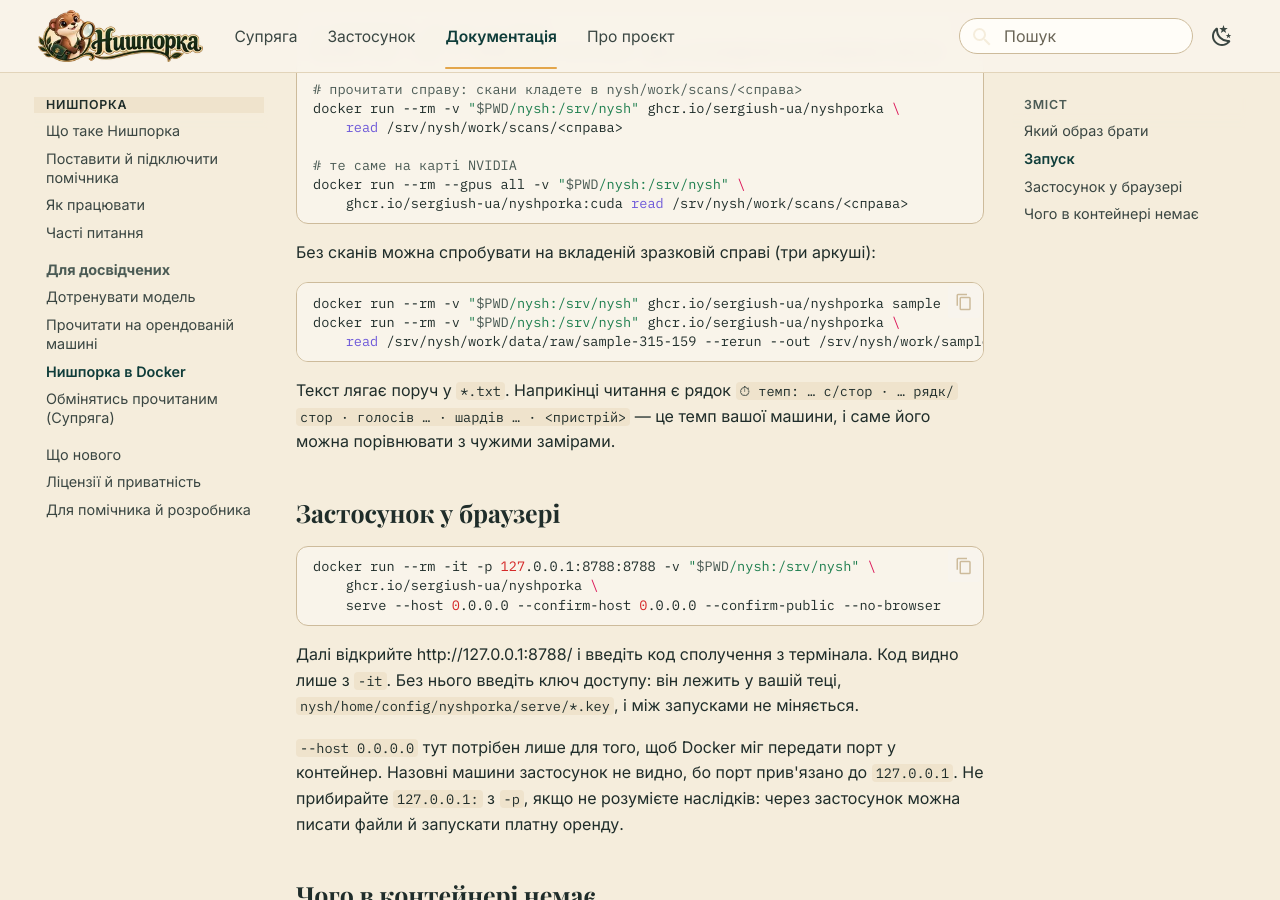
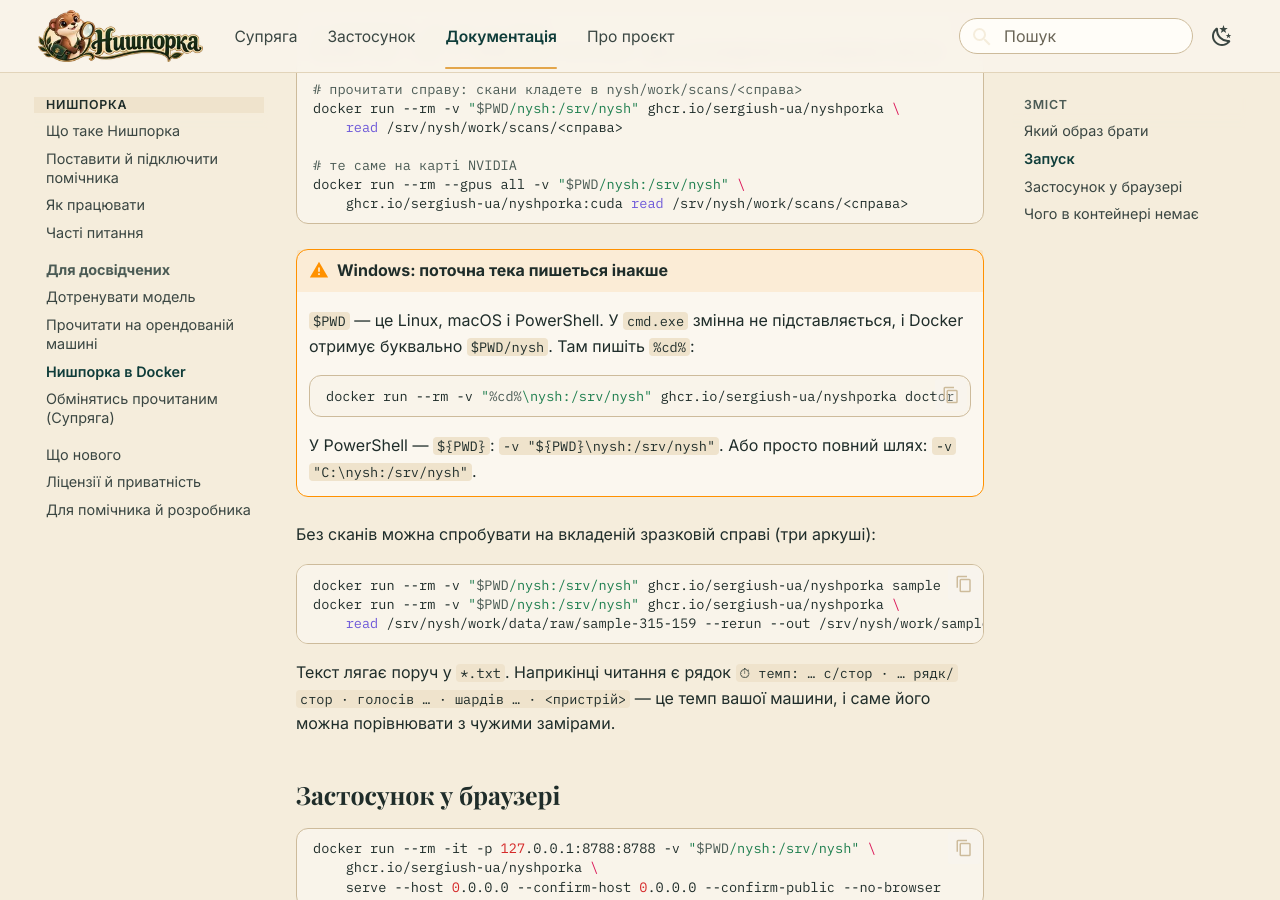
Before and after one commit to SERGIUSH-UA/nyshporka, an MkDocs documentation site: the page built from docs/docker.md, in a window 1280 px wide and 900 px high, scrolled down 1156 px. Built offline with MkDocs 1.6.1 and Material for MkDocs 9.7.7, drawn with Linux system fonts in a browser that asks for light colours; comment, search, counter and statistics services are not loaded.

Commit message:
docs/docker: Windows cmd.exe writes the current folder as %cd%, not $PWD
With $PWD in cmd.exe Docker gets the literal string and refuses it as a
volume name; a tester hit it on the first run.

Co-Authored-By: Claude Opus 5.5 <noreply@anthropic.com>
Claude-Session: https://claude.ai/code/session_01C1ox7gqUNFoiyrnyt9baHz

````diff
--- a/docs/docker.md
+++ b/docs/docker.md
@@ -43,6 +43,17 @@ docker run --rm --gpus all -v "$PWD/nysh:/srv/nysh" \
     ghcr.io/sergiush-ua/nyshporka:cuda read /srv/nysh/work/scans/<справа>
 ```
 
+!!! warning "Windows: поточна тека пишеться інакше"
+    `$PWD` — це Linux, macOS і PowerShell. У `cmd.exe` змінна не підставляється,
+    і Docker отримує буквально `$PWD/nysh`. Там пишіть `%cd%`:
+
+    ```bat
+    docker run --rm -v "%cd%\nysh:/srv/nysh" ghcr.io/sergiush-ua/nyshporka doctor
+    ```
+
+    У PowerShell — `${PWD}`: `-v "${PWD}\nysh:/srv/nysh"`. Або просто повний
+    шлях: `-v "C:\nysh:/srv/nysh"`.
+
 Без сканів можна спробувати на вкладеній зразковій справі (три аркуші):
 
 ```sh
````
